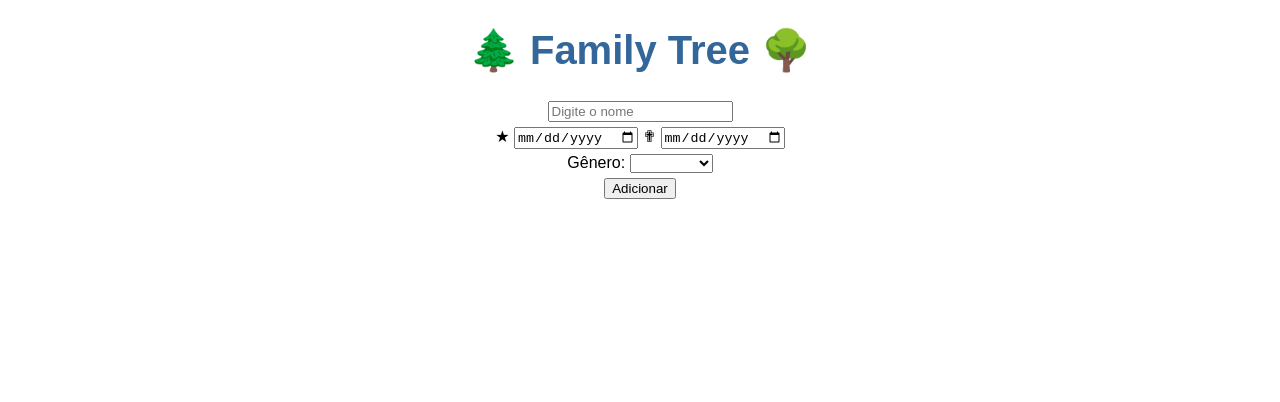
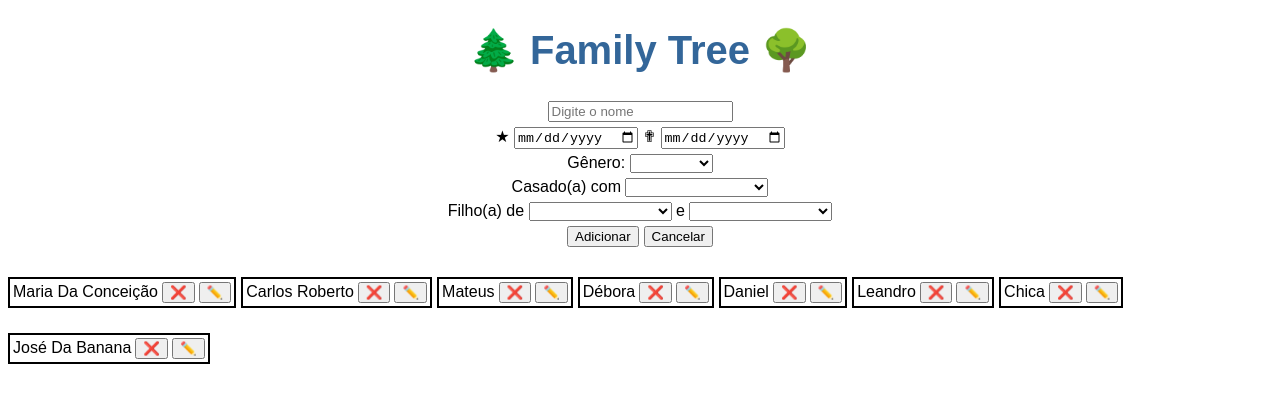
Before and after one commit to Shurmoom/family-tree, an Angular app: page / in a window 1280 px wide. Shown: the top 402 px of the page. Built offline with nearby package versions, Linux system fonts and the light colour scheme; data requests are answered from the project's data file.

Commit message:
feat: add data to app component add list-component

```diff
--- a/backend/db.json
+++ b/backend/db.json
@@ -1,3 +1,56 @@
 {
-  "persons": []
+  "persons": [
+    {
+      "name": "Maria Da Conceição",
+      "gender": "female",
+      "id": 1,
+      "marriedTo": 2,
+      "firstParent": "7"
+    },
+    {
+      "name": "Carlos Roberto",
+      "gender": "male",
+      "marriedTo": 1,
+      "id": 2
+    },
+    {
+      "name": "Mateus",
+      "birthDate": "1997-03-29",
+      "gender": "male",
+      "firstParent": "1",
+      "secondParent": "2",
+      "id": 3,
+      "marriedTo": 4
+    },
+    {
+      "name": "Débora",
+      "birthDate": "1999-04-03",
+      "gender": "female",
+      "marriedTo": "3",
+      "id": 4
+    },
+    {
+      "name": "Daniel",
+      "gender": "male",
+      "firstParent": "1",
+      "secondParent": "2",
+      "id": 5
+    },
+    {
+      "name": "Leandro",
+      "firstParent": "1",
+      "secondParent": "2",
+      "id": 6
+    },
+    {
+      "name": "Chica",
+      "id": 7,
+      "marriedTo": 8
+    },
+    {
+      "name": "José Da Banana",
+      "marriedTo": "7",
+      "id": 8
+    }
+  ]
 }
--- a/src/app/app.component.html
+++ b/src/app/app.component.html
@@ -1,2 +1,3 @@
 <h1>🌲 Family Tree 🌳</h1>
-<app-create-person />
+<app-create-person [super]="this"/>
+<app-list-persons [super]="this"/>
--- a/src/app/app.component.ts
+++ b/src/app/app.component.ts
@@ -1,10 +1,41 @@
-import { Component } from '@angular/core';
+import { Component, OnInit } from '@angular/core';
+import { Person } from './person/person';
+import { PersonService } from './person/person.service';
+import { capitalize } from 'src/utils/utils';
 
 @Component({
   selector: 'app-root',
   templateUrl: './app.component.html',
   styleUrls: ['./app.component.css']
 })
-export class AppComponent {
-  title = 'angular-family-tree';
+export class AppComponent implements OnInit {
+  person: Person = {
+    name: '',
+  };
+  personList: Person[] = [];
+  editing = false;
+
+  constructor (
+    private service: PersonService,
+  ) { }
+
+  clearPerson(): void {
+    this.person = {} as Person;
+  }
+
+  updateList(): void {
+    this.service.readAll().subscribe((persons) => {
+      this.personList = persons;
+    });
+    this.findPaths();
+  }
+
+  ngOnInit(): void {
+    this.updateList();
+  }
+
+  findPaths(): void {
+
+  }
+
 }
--- a/src/app/app.module.ts
+++ b/src/app/app.module.ts
@@ -6,11 +6,13 @@ import { AppRoutingModule } from './app-routing.module';
 import { AppComponent } from './app.component';
 import { CreatePersonComponent } from './person/create-person/create-person.component';
 import { FormsModule } from '@angular/forms';
+import { ListPersonsComponent } from './person/list-persons/list-persons.component';
 
 @NgModule({
   declarations: [
     AppComponent,
     CreatePersonComponent,
+    ListPersonsComponent,
   ],
   imports: [
     BrowserModule,
--- a/src/app/person/create-person/create-person.component.css
+++ b/src/app/person/create-person/create-person.component.css
@@ -1,20 +1,3 @@
-.flex-container {
-    display: inline-flex;
-    margin-top: 20px;
-}
-
-.flex-container > div {
-    display: inline-flex;
-    border: 2px solid black;
-    margin-bottom: 5px;
-    margin-right: 5px;
-}
-
-.deleteButton {
-    background-color: tomato;
-    border: 2px solid red;
-}
-
 form, input, select {
     margin-bottom: 5px;
 }
--- a/src/app/person/create-person/create-person.component.html
+++ b/src/app/person/create-person/create-person.component.html
@@ -1,46 +1,31 @@
 <form (ngSubmit)="createPerson()">
-    <input id="name" name="name" type="text" placeholder="Digite o nome" [(ngModel)]="person.name"><br>
-    ★ <input id="birth" name="birth" type="date" palceholder="Nascimento" [(ngModel)]="person.birthDate">
-    ✟ <input id="death" name="death" type="date" palceholder="Falecimento" [(ngModel)]="person.deathDate"><br>
+    <input id="name" name="name" type="text" placeholder="Digite o nome" [(ngModel)]="super.person.name"><br>
+    ★ <input id="birth" name="birth" type="date" palceholder="Nascimento" [(ngModel)]="super.person.birthDate">
+    ✟ <input id="death" name="death" type="date" palceholder="Falecimento" [(ngModel)]="super.person.deathDate"><br>
     <div>
         <label for="gender">Gênero: </label>
-        <select name="gender" [(ngModel)]="person.gender">
-            <option></option>
-            <option value="female">Feminino</option>
-            <option value="male">Masculino</option>
+        <select name="gender" [(ngModel)]="super.person.gender">
+            <option value="female">feminino</option>
+            <option value="male">masculino</option>
         </select>
     </div>
-    <div *ngIf="personList.length >= 1">
+    <div *ngIf="super.personList.length >= 1">
         <label for="marriedTo">Casado(a) com </label>
-        <select name="marriedTo" [(ngModel)]="person.marriedTo">
-            <option></option>
-            <option *ngFor="let selectPerson of personList" value="{{ selectPerson.id }}">{{ selectPerson.name }}</option>
+        <select name="marriedTo" [(ngModel)]="super.person.marriedTo">
+            <option *ngFor="let selectPerson of super.personList" value="{{ selectPerson.id }}">{{ selectPerson.name }}</option>
         </select><br>
     </div>
-    <div *ngIf="personList.length >= 2">
+    <div *ngIf="super.personList.length >= 2">
         <label for="firstParent">Filho(a) de </label>
-        <select name="firstParent" [(ngModel)]="person.firstParent">
-            <option></option>
-            <option *ngFor="let selectPerson of personList" value="{{ selectPerson.id }}">{{ selectPerson.name }}</option>
+        <select name="firstParent" [(ngModel)]="super.person.firstParent">
+            <option *ngFor="let selectPerson of super.personList" value="{{ selectPerson.id }}">{{ selectPerson.name }}</option>
         </select>
         <label for="secondParent"> e </label>
-        <select name="secondParent" [(ngModel)]="person.secondParent">
-            <option></option>
-            <option *ngFor="let selectPerson of personList" value="{{ selectPerson.id }}">{{ selectPerson.name }}</option>
+        <select name="secondParent" [(ngModel)]="super.person.secondParent">
+            <option *ngFor="let selectPerson of super.personList" value="{{ selectPerson.id }}">{{ selectPerson.name }}</option>
         </select><br>
     </div>
-    <!-- *ngIf="person.name && !+person.name" -->
-    <input type="submit" value="Adicionar">
+    <input type="submit" value="Adicionar" *ngIf="!super.editing">
+    <input type="submit" value="Salvar" *ngIf="super.editing">
+    <button style="margin-left: 5px;" (click)="super.clearPerson(); super.editing=false">Cancelar</button>
 </form>
-
-<div *ngFor="let personContent of personList" class="flex-container">
-    <div>
-        <table>
-            <tr>
-                <td>{{ personContent.name }}</td>
-                <td><button (click)="deletePerson(personContent.id!)">❌</button></td>
-                <td><button>✏️</button></td>
-            </tr>
-        </table>
-    </div>
-</div>
--- a/src/app/person/create-person/create-person.component.ts
+++ b/src/app/person/create-person/create-person.component.ts
@@ -1,61 +1,48 @@
-import { Component, OnInit } from '@angular/core';
-import { Person } from '../person';
+import { Component, Input } from '@angular/core';
+import { AppComponent } from 'src/app/app.component';
+import { capitalize } from 'src/utils/utils';
 import { PersonService } from '../person.service';
-import { capitalize } from 'src/utils/utils';
 
 @Component({
   selector: 'app-create-person',
   templateUrl: './create-person.component.html',
   styleUrls: ['./create-person.component.css']
 })
-export class CreatePersonComponent implements OnInit {
+export class CreatePersonComponent {
 
-  person: Person = {
-    name: ''
-  }
-
-  personList: Person[] = [];
+  @Input() super!: AppComponent;
 
   constructor (
     private service: PersonService,
   ) { }
 
-  updateList(): void {
-    this.service.readAll().subscribe((persons) => {
-      this.personList = persons;
-    });
-  }
-
-  ngOnInit(): void {
-    this.updateList();
-  }
-
-  clear(): void {
-    this.person = {} as Person;
-  }
-
   createPerson(): void {
-    if (!this.person.name) {
+    if (!this.super.person.name) {
       return;
     }
-    this.person.name = capitalize(this.person.name);
-    this.service.create(this.person).subscribe((createdPerson) => {
+    this.super.person.name = capitalize(this.super.person.name);
+    if (this.super.editing) {
+      this.service.update(this.super.person.id!, this.super.person).subscribe((createdPerson) => {
+        if (!!createdPerson.marriedTo) {
+          this.service.findById(createdPerson.marriedTo).subscribe((marriedPerson) => {
+            this.service.update(marriedPerson.id!, { ...marriedPerson, marriedTo: createdPerson.id }).subscribe();
+          })
+        }
+        this.super.updateList();
+        this.super.clearPerson();
+        this.super.editing = false;
+      });
+      return;
+    }
+    this.service.create(this.super.person).subscribe((createdPerson) => {
       if (!!createdPerson.marriedTo) {
         this.service.findById(createdPerson.marriedTo).subscribe((marriedPerson) => {
           this.service.update(marriedPerson.id!, { ...marriedPerson, marriedTo: createdPerson.id }).subscribe();
         })
       }
-      this.updateList();
-      this.clear();
+      this.super.updateList();
+      this.super.clearPerson();
     });
   }
 
-  updatePerson(id: number, person: Person): void {
-    this.service.update(id, person).subscribe();
-  }
-
-  deletePerson(id: number): void {
-    this.service.delete(id).subscribe(() => this.updateList());
-  }
-
 }
--- /dev/null
+++ b/src/app/person/list-persons/list-persons.component.css
@@ -0,0 +1,15 @@
+.flex-container {
+    display: inline-flex;
+    margin-top: 20px;
+}
+
+.flex-container > div {
+    display: inline-flex;
+    border: 2px solid black;
+    margin-bottom: 5px;
+    margin-right: 5px;
+}
+
+form, input, select {
+    margin-bottom: 5px;
+}
--- /dev/null
+++ b/src/app/person/list-persons/list-persons.component.html
@@ -0,0 +1,11 @@
+<div *ngFor="let person of super.personList" class="flex-container">
+    <div>
+        <table>
+            <tr>
+                <td>{{ person.name }}</td>
+                <td><button (click)="deletePerson(person.id!)">❌</button></td>
+                <td><button (click)="editPerson(person)">✏️</button></td>
+            </tr>
+        </table>
+    </div>
+</div>
--- /dev/null
+++ b/src/app/person/list-persons/list-persons.component.ts
@@ -0,0 +1,28 @@
+import { Component, Input } from '@angular/core';
+import { AppComponent } from 'src/app/app.component';
+import { PersonService } from '../person.service';
+import { Person } from '../person';
+
+@Component({
+  selector: 'app-list-persons',
+  templateUrl: './list-persons.component.html',
+  styleUrls: ['./list-persons.component.css']
+})
+export class ListPersonsComponent {
+
+  @Input() super!: AppComponent;
+
+  constructor (
+    private service: PersonService,
+  ) { }
+
+  deletePerson(id: number): void {
+    this.service.delete(id).subscribe(() => this.super.updateList());
+  }
+
+  editPerson(person: Person): void {
+    this.super.person = person;
+    this.super.editing = true;
+  }
+
+}
```
Also changed, not shown: 1 other file (tests, documents, lock files or other folders).
